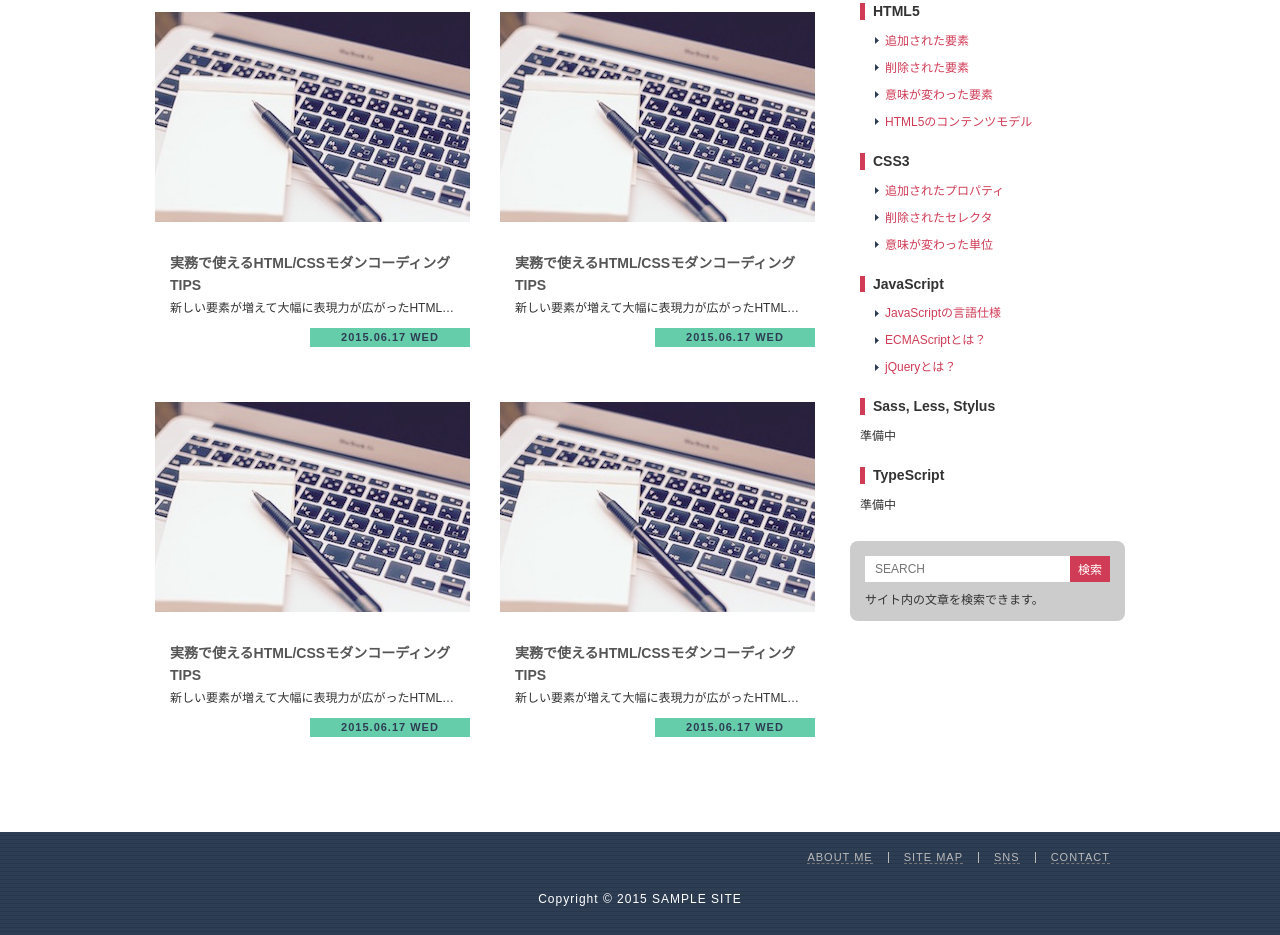
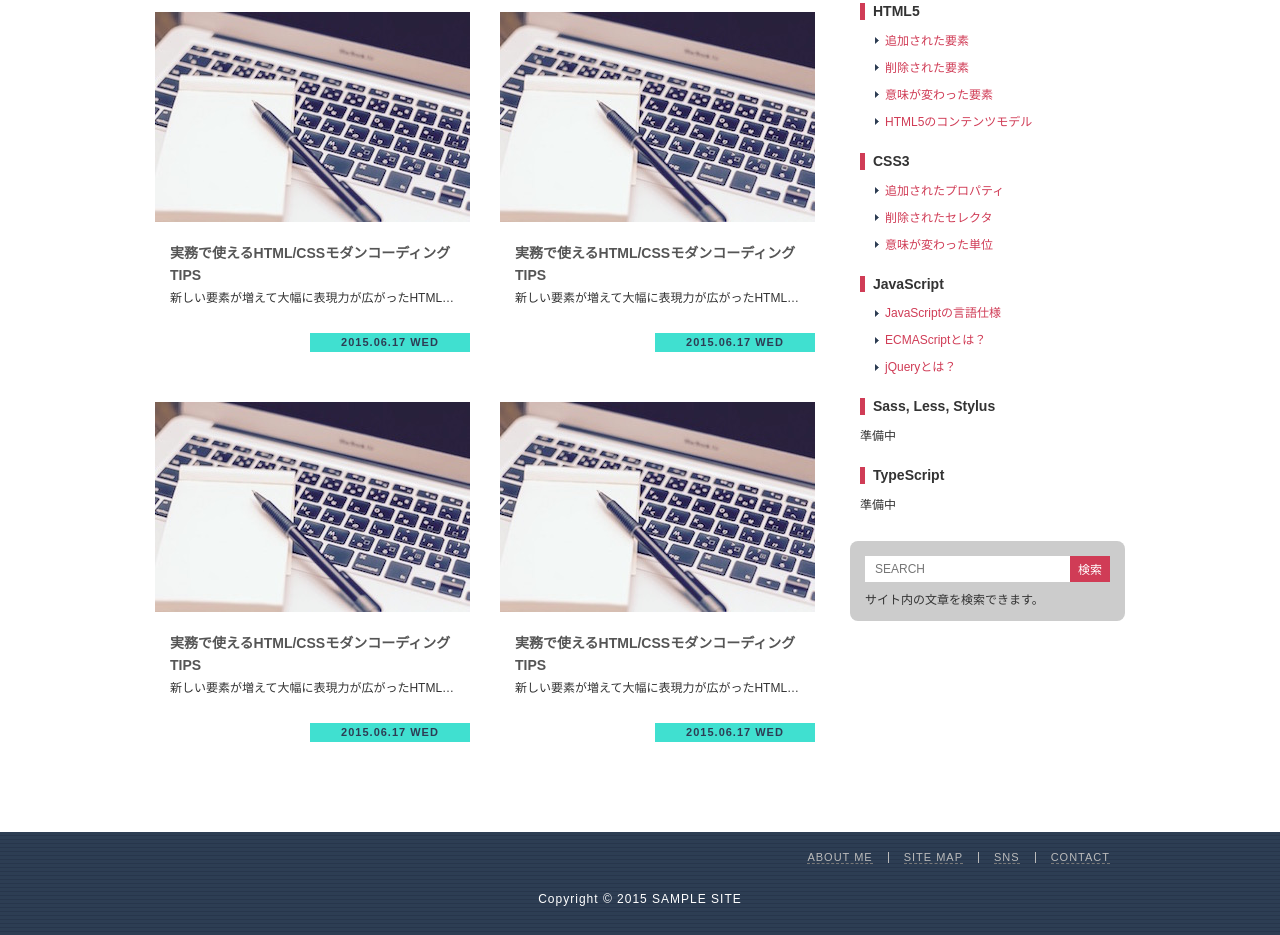
Before and after one commit to fufoo21/test2, a plain HTML site: page index.html in a window 1280 px wide. Shown: the part 773-1708 px from the top of the page. Drawn offline with Linux system fonts and the light colour scheme.

Commit message:
Add files via upload

```diff
--- a/css/style.css
+++ b/css/style.css
@@ -222,7 +222,7 @@ a:link, a:visited, a:hover, a:active {
 	float: right;
 }
 .article-box .title {
-	margin-top: 30px;
+	margin-top: 20px;
 	color: #555;
 	font-size: 1.4rem;
 	line-height: 1.6;
@@ -237,11 +237,11 @@ a:link, a:visited, a:hover, a:active {
 .article-box .date {
 	position: absolute;
 	right: 0;
-	bottom: 25px;
+	bottom: 20px;
 	display: block;
 	width: 160px;
 	padding: 4px;
-	background-color: #66cdaa;
+	background-color: #40e0d0;
 	color: #2d3d54;
 	text-align: center;
 	letter-spacing: 1px;
```
